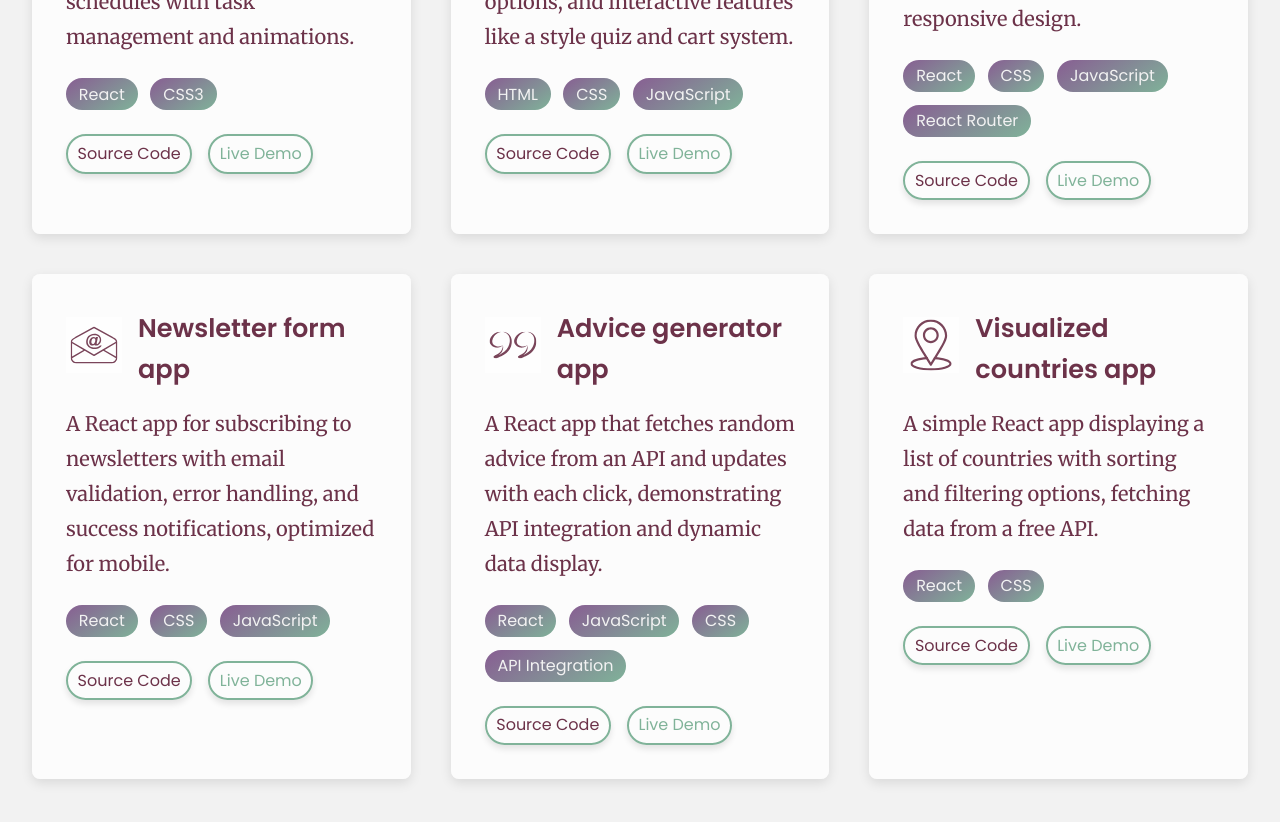
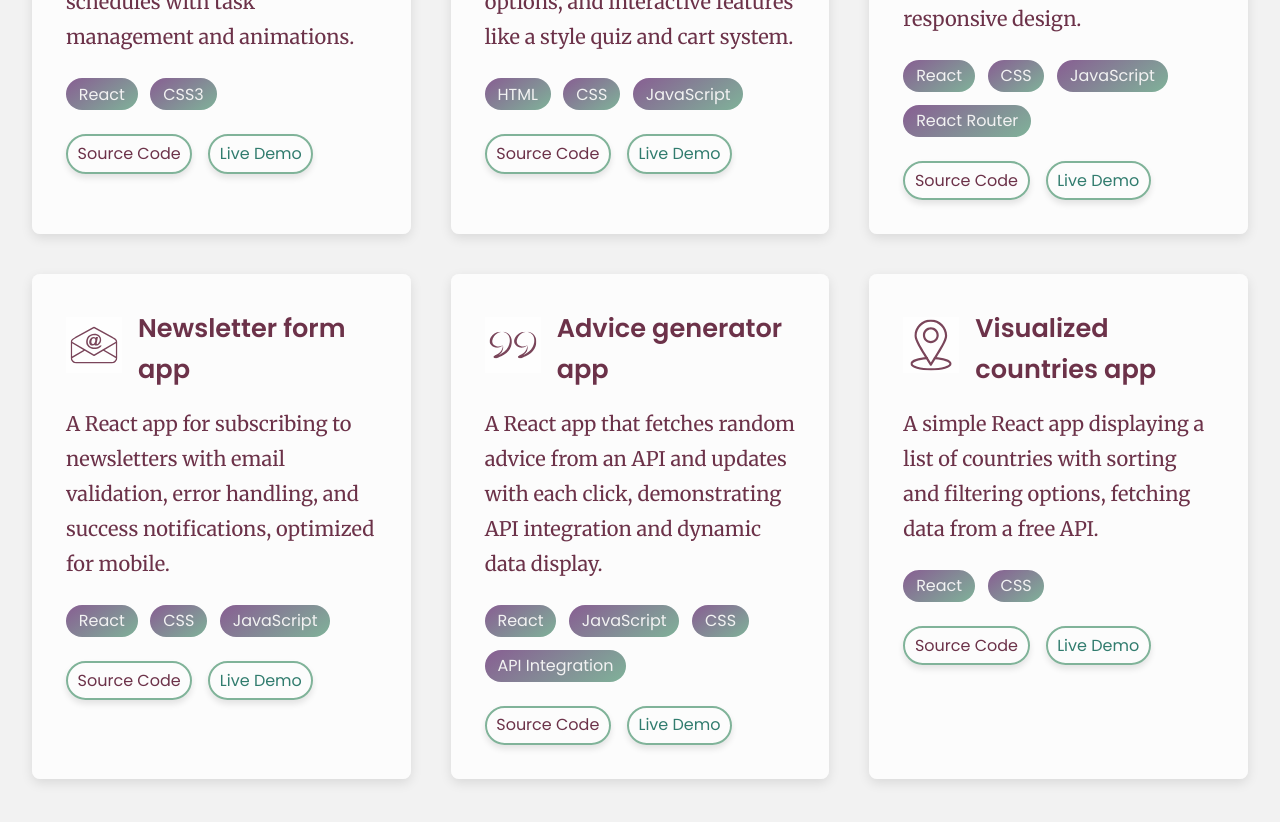
Before and after one commit to Doileo/my-new-portfolio, a React (Create React App) app: page / in a window 1280 px wide. Shown: the part 3240-4062 px from the top of the page. Built offline with nearby package versions, Linux system fonts and the light colour scheme.

Commit message:
style: improved color contrast for live link class in Projects component

```diff
--- a/src/pages/Projects/Projects.css
+++ b/src/pages/Projects/Projects.css
@@ -133,7 +133,7 @@ li::marker {
 
 .live-link {
   border-color: var(--color-accent);
-  color: var(--color-accent);
+  color: var(--color-accent-green);
 }
 
 .live-link:hover {
```
